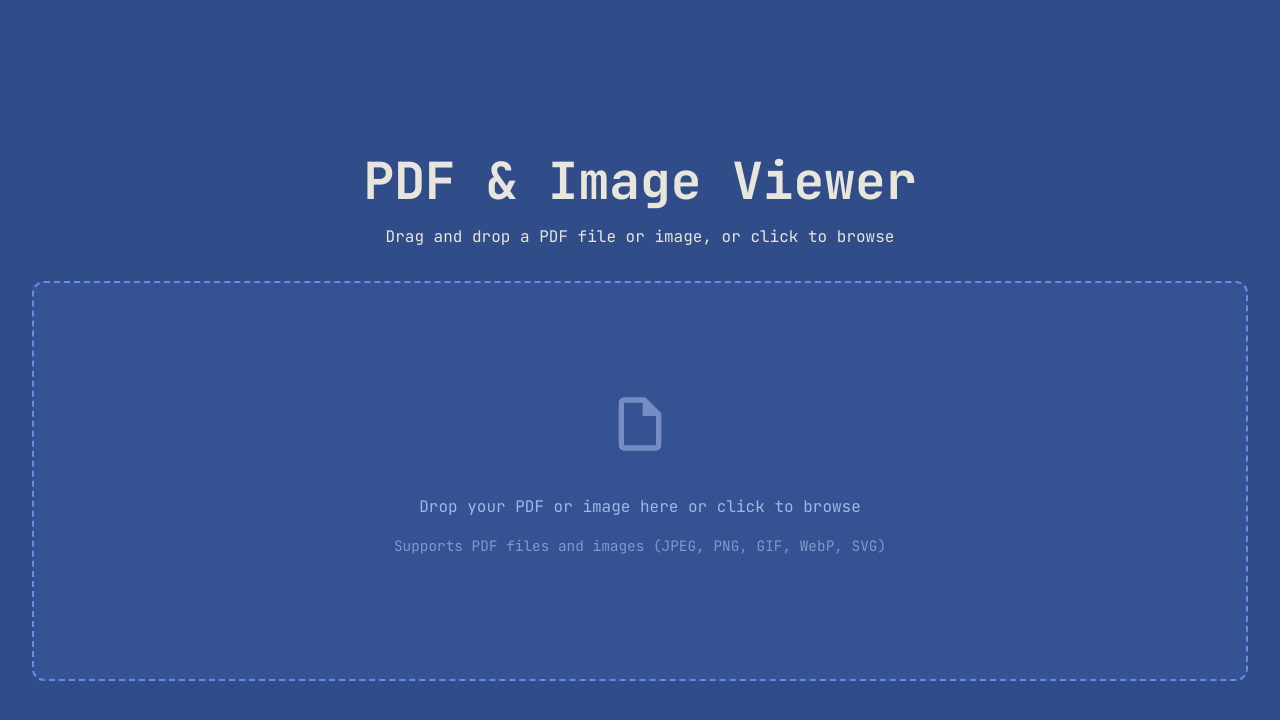
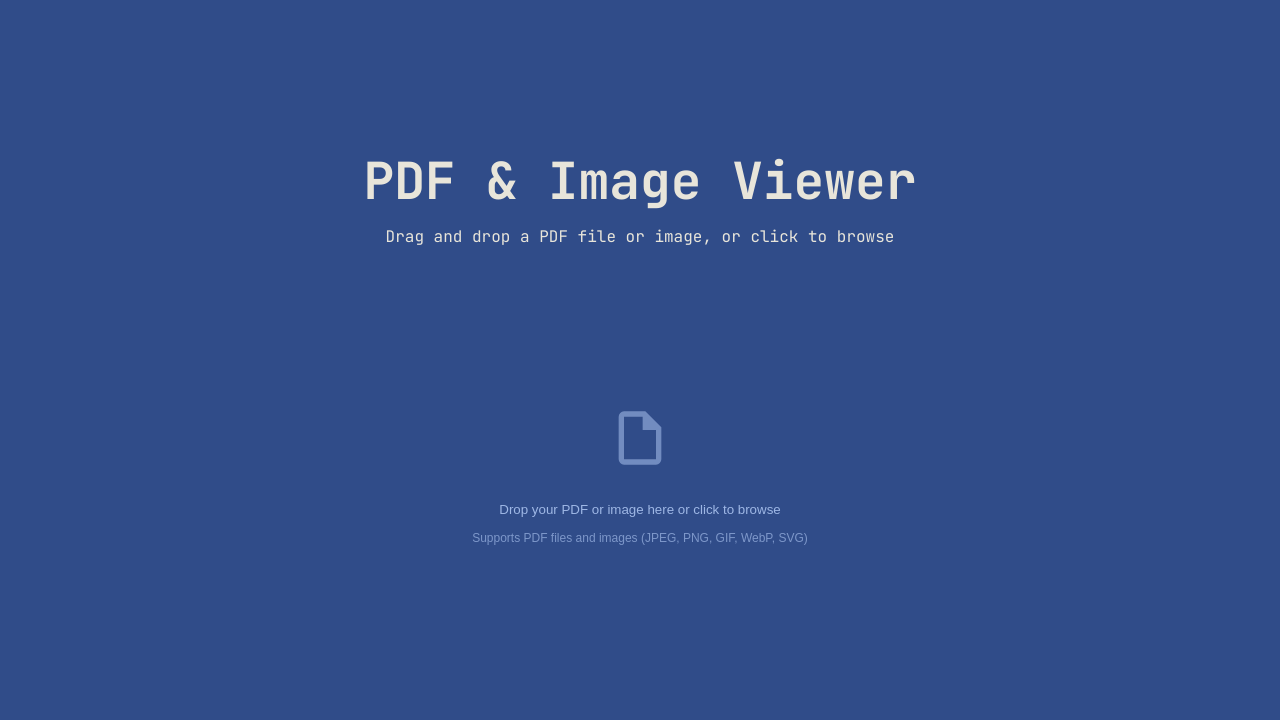
Before and after one commit to achudars/pdfjs-prototype, a React (Vite) app: page / in a window 1280 px wide. Shown: the top 720 px of the page. Built offline with nearby package versions, Linux system fonts and the light colour scheme.

Commit message:
chore: update minor deps

```diff
--- a/src/App.jsx
+++ b/src/App.jsx
@@ -207,21 +207,17 @@ function App() {
       <h1>PDF & Image Viewer</h1>
       <p>Drag and drop a PDF file or image, or click to browse</p>
 
-      <div
+      <button
+        type="button"
         className={`drop-zone ${isDragOver ? 'drag-over' : ''} ${currentFile ? 'pdf-loaded' : ''}`}
         onDrop={handleDrop}
         onDragOver={handleDragOver}
         onDragLeave={handleDragLeave}
         onClick={() => !currentFile && document.getElementById('file-input').click()}
-        onKeyDown={(e) => {
-          if (!currentFile && (e.key === 'Enter' || e.key === ' ')) {
-            e.preventDefault();
-            document.getElementById('file-input').click();
-          }
-        }}
-        role="button"
+        aria-label={currentFile ? "File viewer" : "Drop PDF or image file here or click to browse"}
         tabIndex={currentFile ? -1 : 0}
-        aria-label={currentFile ? "File viewer" : "Drop PDF or image file here or click to browse"}
+        style={{ width: '100%', background: 'none', border: 'none', padding: 0, textAlign: 'inherit' }}
+        disabled={!!currentFile}
       >
         <input
           id="file-input"
@@ -386,7 +382,7 @@ function App() {
                 </div>
           </div>
         )}
-      </div>
+      </button>
     </div>
   )
 }
```
